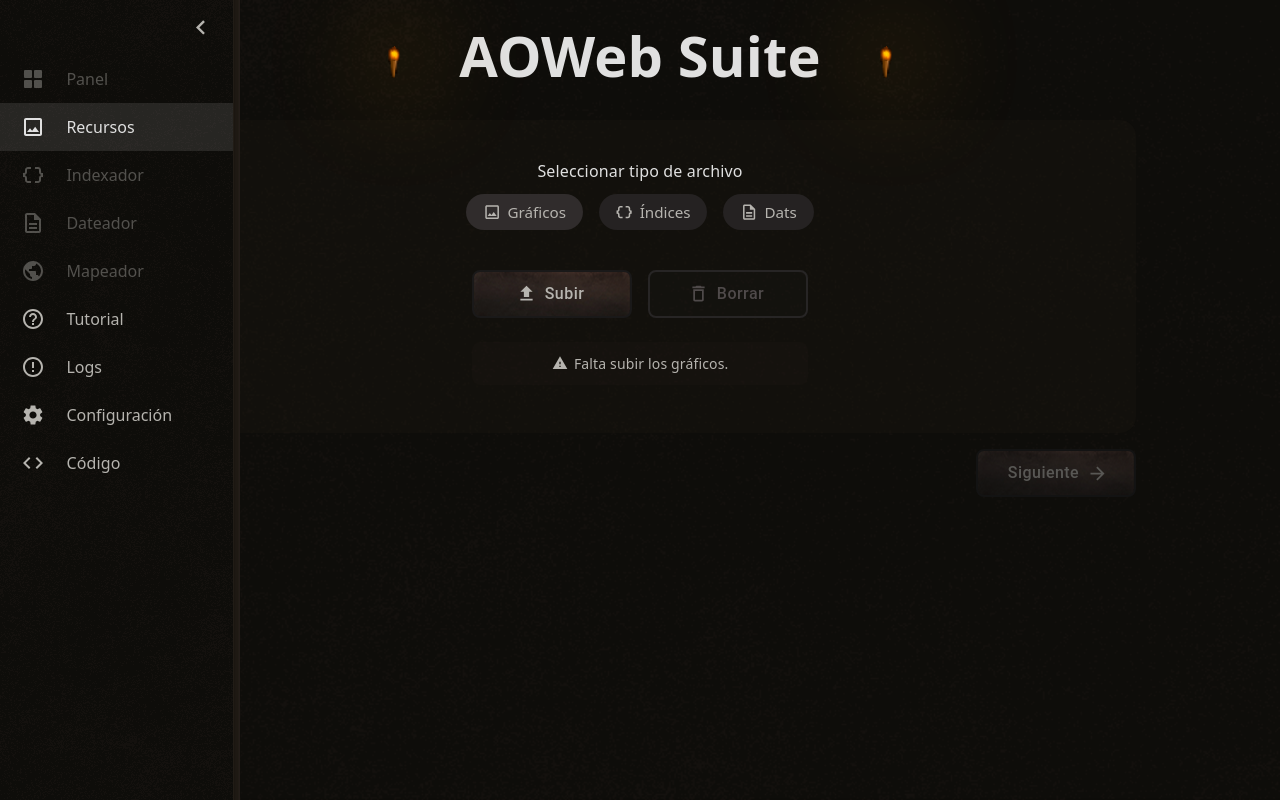
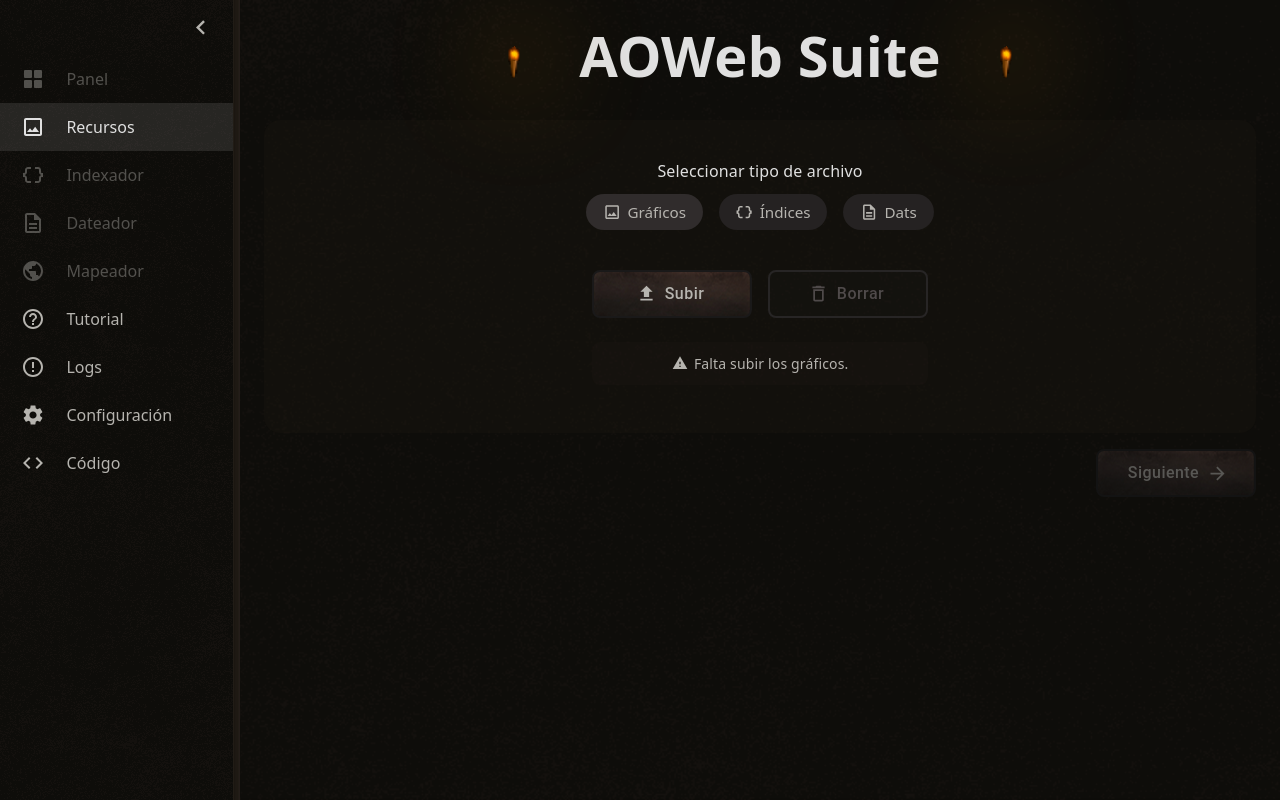
Before and after one commit to Ginijhnc/ao-web-suite, a React (Vite) app: page /recursos in a window 1280 px wide. Built offline with nearby package versions, Linux system fonts and the light colour scheme.

Commit message:
fix(ui): prevent sidebar from overlapping page content on mid-range screen sizes
Adds a left margin to the main content area at desktop widths so the
fixed sidebar does not overlap it. The margin is reset at wider
viewports where the layout has enough room to accommodate both
without adjustment.

```diff
--- a/src/components/shared/DashboardLayout/DashboardLayout.styles.ts
+++ b/src/components/shared/DashboardLayout/DashboardLayout.styles.ts
@@ -1,5 +1,6 @@
 import brownBackgroundTexture from '@Assets/images/textures/brown_background_texture.png';
 import { css } from '@emotion/css';
+import { BREAKPOINTS } from '@Theme/theme';
 
 export const dashboardStyle = css`
 	position: relative;
@@ -24,4 +25,12 @@ export const mainStyle = css`
 	z-index: 1;
 	flex: 1;
 	min-width: 0;
+
+	@media (min-width: ${BREAKPOINTS.lg}em) {
+		margin-left: 15rem;
+	}
+
+	@media (min-width: ${BREAKPOINTS.xl2}em) {
+		margin-left: initial;
+	}
 `;
```
